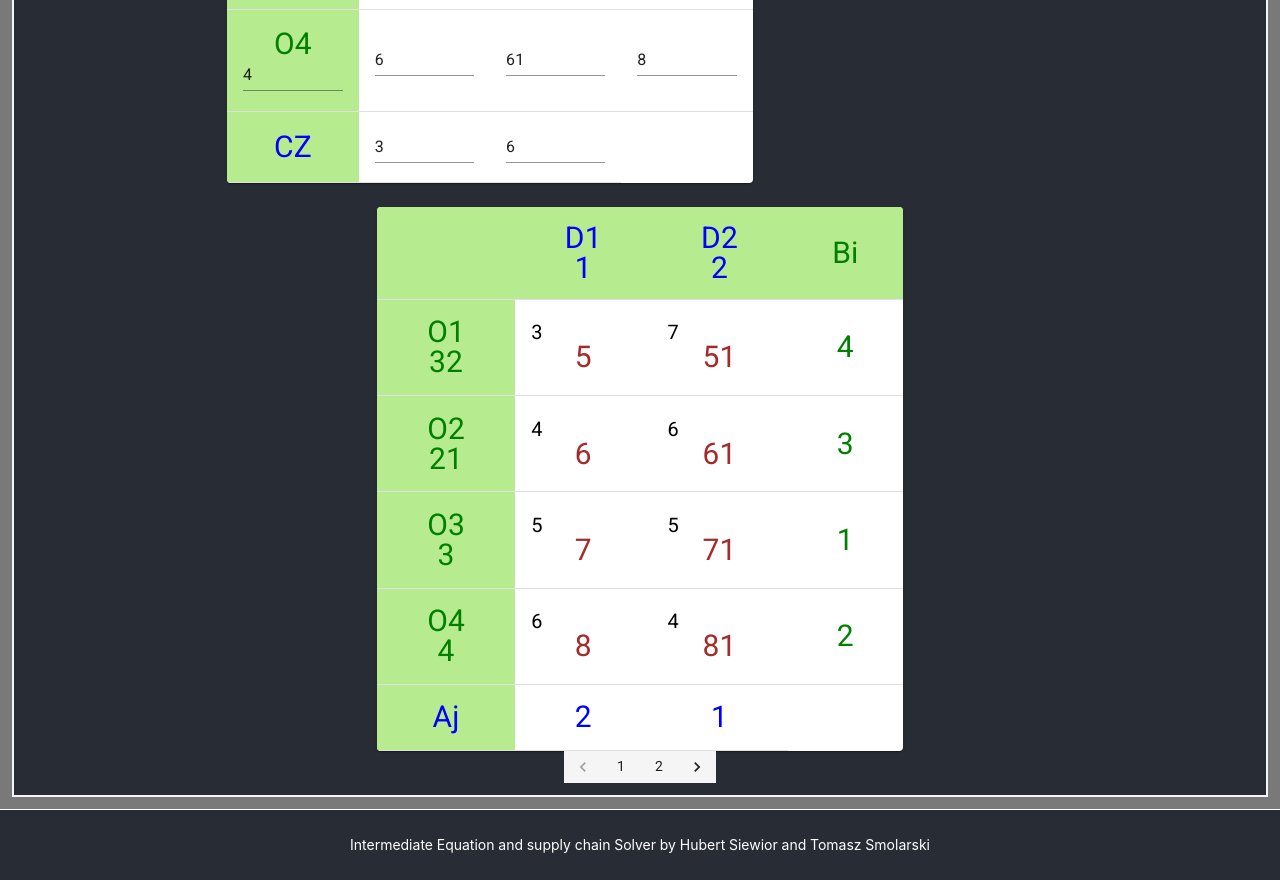
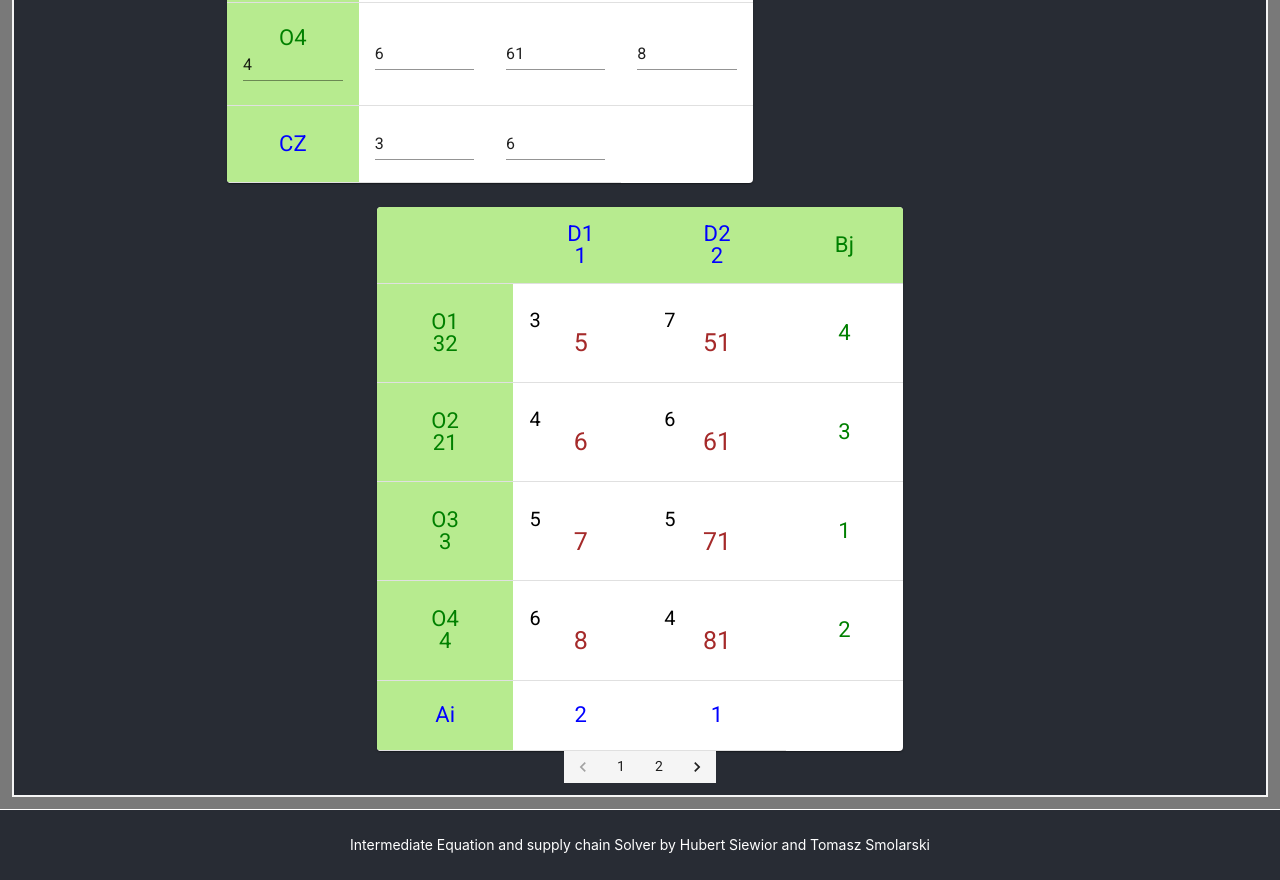
Before and after one commit to TomaszSmolarski/IntermediateEquation, a React (Create React App) app: page / in a window 1280 px wide. Shown: the part 520-1400 px from the top of the page. Built offline with nearby package versions, Linux system fonts and the light colour scheme.

Commit message:
add changing OutputTable table if there is fictitious supplier and recipient

```diff
--- a/src/components/Home.js
+++ b/src/components/Home.js
@@ -28,14 +28,16 @@ export const Home = () => {
             beta: [4, 3, 1, 2]
         },
         {
-            popyt_d: [12, 22],
-            podaz_o: [32, 21, 32, 43],
-            d1zj: [3, 4, 51, 6],
-            d2zj: [7, 6, 52, 4],
-            d1ilosc: [5, 6, 7, 8],
-            d2ilosc: [51, 61, 71, 81],
-            alfa: [2, 1, 1, 2],
-            beta: [4, 3]
+            popyt_d: [12, 22, 33],
+            podaz_o: [32, 21, 32, 43, 55],
+            d1zj: [3, 4, 51, 6, 7],
+            d2zj: [7, 6, 52, 4, 8],
+            d3zj: [1, 2, 3, 4, 5],
+            d1ilosc: [5, 6, 7, 8, 5],
+            d2ilosc: [51, 61, 71, 81, 22],
+            d3ilosc: [9, 8, 7, 6, 5],
+            alfa: [2, 1, 4],
+            beta: [4, 3, 1, 2, 5]
         },
     ])
 
--- a/src/components/intermediateComp/InputTable.js
+++ b/src/components/intermediateComp/InputTable.js
@@ -65,7 +65,6 @@ export const InputTable = ({data, InputOnChange}) => {
                     <RowItem data={data} InputOnChange={InputOnChange} index={1}/>
                     <RowItem data={data} InputOnChange={InputOnChange} index={2}/>
                     <RowItem data={data} InputOnChange={InputOnChange} index={3}/>
-
                     <TableRow>
                         <TableCell>
                             <InputLabel htmlFor="component"><span className={"alfa"}>CZ</span></InputLabel>
--- a/src/components/intermediateComp/OutputTable.js
+++ b/src/components/intermediateComp/OutputTable.js
@@ -14,7 +14,8 @@ const RowItem = ({data, index}) => {
     return (
         <TableRow>
             <TableCell>
-                <InputLabel htmlFor="component"><span className={"beta"}>O{index + 1}</span></InputLabel>
+                <InputLabel htmlFor="component"><span
+                    className={"beta"}>O{index !== 4 ? index + 1 : 'f'}</span></InputLabel>
                 <InputLabel htmlFor="component"><span className={"beta"}>{data.podaz_o[index]}</span></InputLabel>
             </TableCell>
             <TableCell>
@@ -25,6 +26,12 @@ const RowItem = ({data, index}) => {
                 <InputLabel htmlFor="component"><span className={"span1"}>{data.d2zj[index]}</span></InputLabel>
                 <InputLabel htmlFor="component"><span className={"span2"}>{data.d2ilosc[index]}</span></InputLabel>
             </TableCell>
+            {typeof data.d3ilosc !== 'undefined' &&
+            <TableCell>
+                <InputLabel htmlFor="component"><span className={"span1"}>{data.d3zj[index]}</span></InputLabel>
+                <InputLabel htmlFor="component"><span className={"span2"}>{data.d3ilosc[index]}</span></InputLabel>
+            </TableCell>
+            }
             <TableCell>
                 <InputLabel htmlFor="component"><span className={"beta"}>{data.beta[index]}</span></InputLabel>
             </TableCell>
@@ -36,7 +43,7 @@ const RowItem = ({data, index}) => {
 export const OutPutTable = ({data}) => {
     return (
         <>
-            {Object.keys(data).length !== 0 &&
+            {Object.keys(data).length !== 0 ?
                 <TableContainer component={Paper}>
                     <Table style={{height: "544px"}}>
                         <TableHead>
@@ -44,49 +51,41 @@ export const OutPutTable = ({data}) => {
                                 <TableCell>
                                     <InputLabel htmlFor="component"> </InputLabel>
                                 </TableCell>
+                                {Array(data.popyt_d.length).fill().map((_, i) =>
+                                    <TableCell key={i}>
+                                        <InputLabel htmlFor="component"><span
+                                            className={"alfa"}>D{i !== 2 ? i + 1 : 'f'}</span></InputLabel>
+                                        <InputLabel htmlFor="component"><span
+                                            className={"alfa"}>{data.popyt_d[i]}</span></InputLabel>
+                                    </TableCell>)}
                                 <TableCell>
-                                <InputLabel htmlFor="component"><span className={"alfa"}>D1</span></InputLabel>
-                                <InputLabel htmlFor="component"><span
-                                    className={"alfa"}>{data.popyt_d[0]}</span></InputLabel>
-                            </TableCell>
-                            <TableCell>
-                                <InputLabel htmlFor="component"><span className={"alfa"}>D2</span></InputLabel>
-                                <InputLabel htmlFor="component"><span
-                                    className={"alfa"}>{data.popyt_d[1]}</span></InputLabel>
-                            </TableCell>
-                            <TableCell>
-                                <InputLabel htmlFor="component"><span className={"beta"}>Bi</span></InputLabel>
+                                    <InputLabel htmlFor="component"><span className={"beta"}>Bj</span></InputLabel>
                                 </TableCell>
                             </TableRow>
 
                         </TableHead>
                         <TableBody>
-                        <RowItem data={data} index={0}/>
-                        <RowItem data={data} index={1}/>
-                        <RowItem data={data} index={2}/>
-                        <RowItem data={data} index={3}/>
+                            {Array(data.podaz_o.length).fill().map((_, i) =>
+                                <RowItem data={data} index={i} key={i}/>)}
                             <TableRow>
                                 <TableCell>
-                                <InputLabel htmlFor="component"><span className={"alfa"}>Aj</span></InputLabel>
+                                    <InputLabel htmlFor="component"><span className={"alfa"}>Ai</span></InputLabel>
                                 </TableCell>
-                            <TableCell>
+                                {Array(data.alfa.length).fill().map((_, i) =>
+                                    <TableCell key={i}>
                                         <InputLabel htmlFor="component"><span
-                                    className={"alfa"}>{data.alfa[0]}</span></InputLabel>
-                            </TableCell>
-                            <TableCell>
-                                <InputLabel htmlFor="component"><span
-                                    className={"alfa"}>{data.alfa[1]}</span></InputLabel>
-                            </TableCell>
+                                            className={"alfa"}>{data.alfa[i]}</span></InputLabel>
+                                    </TableCell>)}
 
                             </TableRow>
                         </TableBody>
 
                     </Table>
                 </TableContainer>
-            }
-            {Object.keys(data).length === 0 &&
+                :
                 <Img src={x_image} width="544" height="544"/>
             }
+
         </>
 
     );
--- a/src/components/styles.css
+++ b/src/components/styles.css
@@ -7,20 +7,6 @@
 :root {
     --container-width: 550px;
     --container-height: 600px;
-}
-
-
-.b2 {
-
-    background-color: chartreuse;
-    height: 100%;
-    width: 100%;
-}
-
-.b3 {
-    background-color: slateblue;
-    height: 100%;
-    width: 100%;
 }
 
 .span1 {
@@ -34,7 +20,7 @@
 .span2 {
     display: flex;
     justify-content: center;
-    font-size: 30px;
+    font-size: 25px;
     color: brown;
 }
 
@@ -78,13 +64,13 @@ tr th, tr td:first-of-type {
     display: flex;
     justify-content: center;
     color: blue;
-    font-size: 30px;
+    font-size: 22px;
 }
 
 .beta {
     display: flex;
     justify-content: center;
-    font-size: 30px;
+    font-size: 22px;
     color: green;
 }
 
```
Lines whose indentation alone changed are shown as unchanged.
